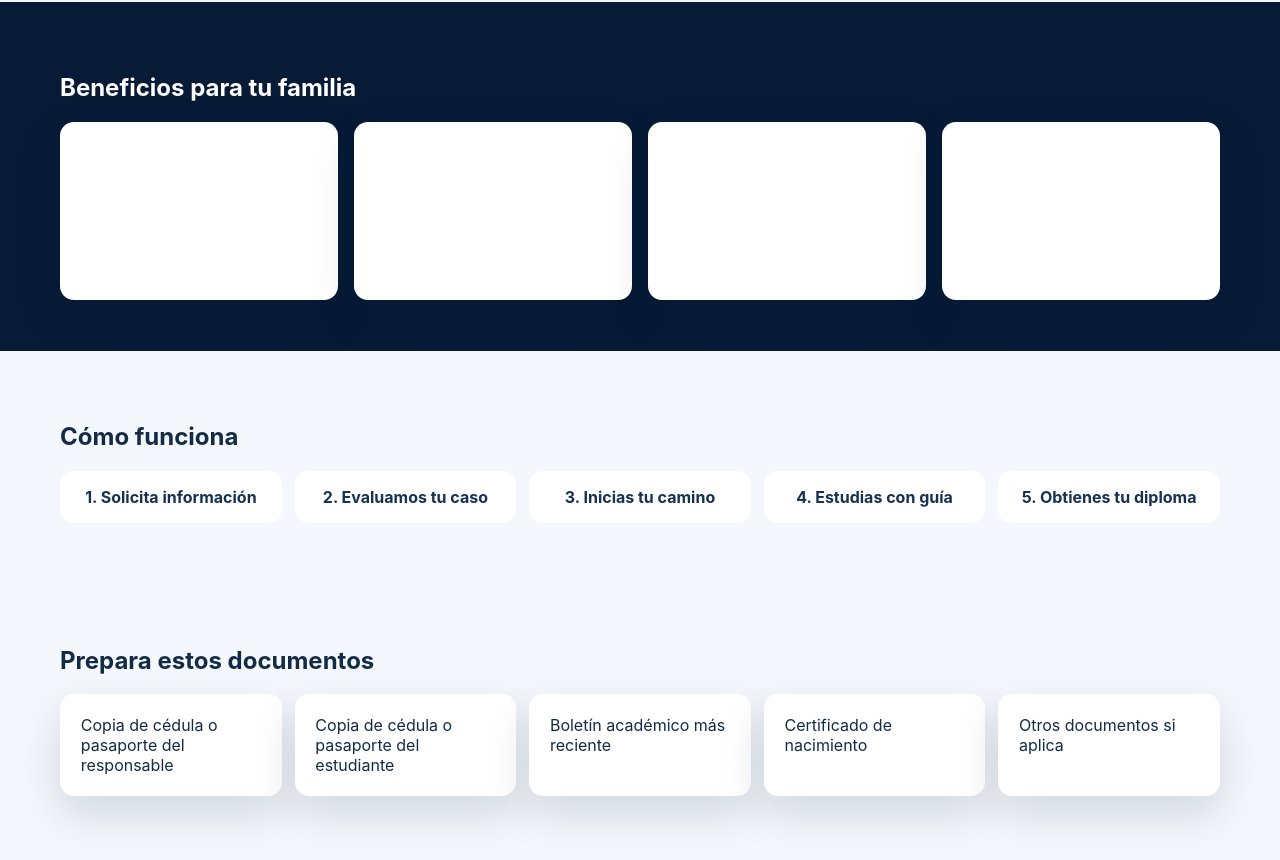
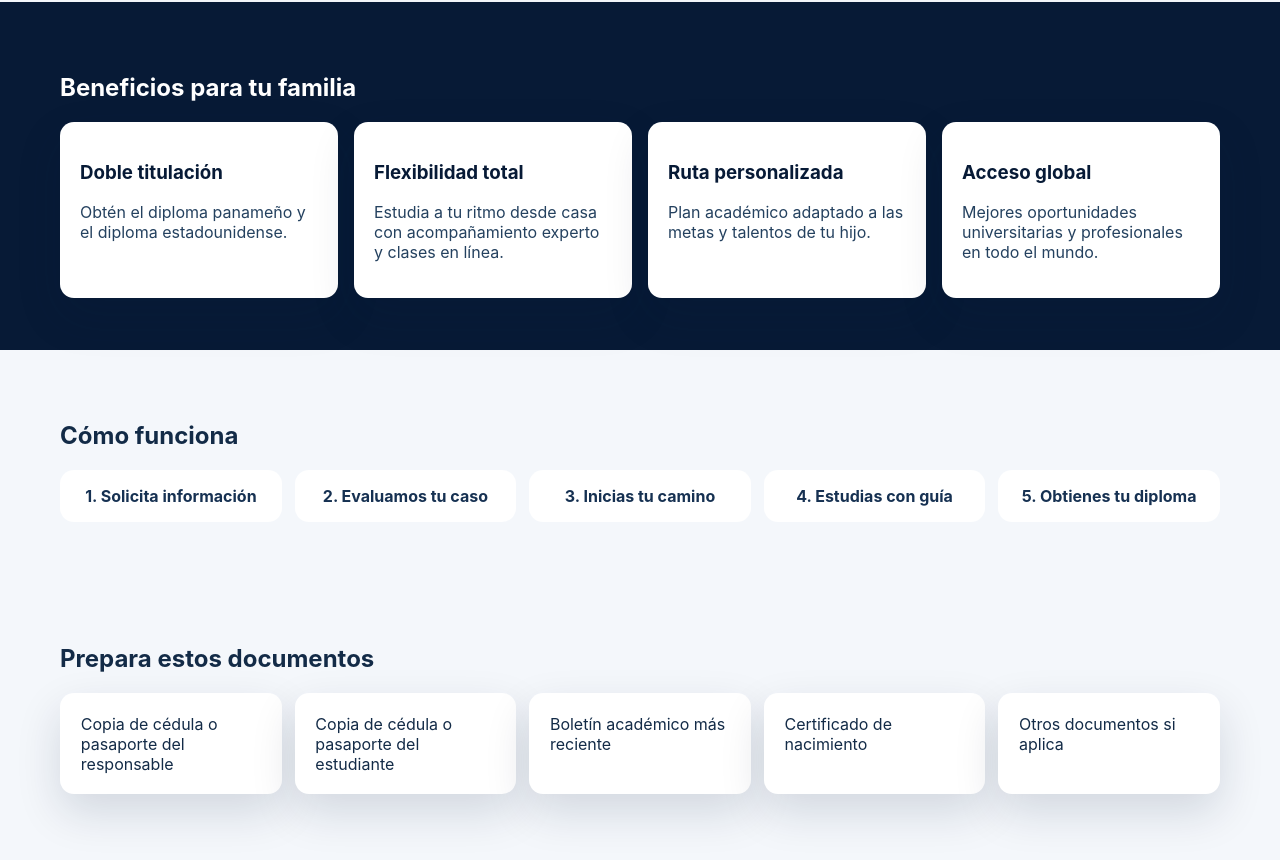
Before and after one commit to marieladanais31-art/chanak-dual-panama, a website: page index.html in a window 1280 px wide. Shown: the part 1880-2740 px from the top of the page. Drawn offline with Linux system fonts and the light colour scheme.

Commit message:
Fix benefit cards text visibility

```diff
--- a/style-shared.css
+++ b/style-shared.css
@@ -6,7 +6,7 @@ h1{color:#fff;font-size:clamp(1.9rem,4.1vw,3rem);margin:.7rem 0}.hero-sub{color:
 .btns{display:flex;gap:.8rem;flex-wrap:wrap;margin-top:1rem}.btn{text-decoration:none;padding:.8rem 1.15rem;border-radius:12px;font-weight:700;display:inline-flex;align-items:center;justify-content:center}.btn-primary{background:var(--gold);color:#1d2430}.btn-secondary{border:1px solid #dbe8f8;color:#fff}.btn-secondary.dark{color:#163152;border-color:#163152}.btn-sm{padding:.6rem .95rem;font-size:.9rem;margin-top:.45rem}.subtext{color:#d8e6f5;font-size:.85rem;margin-top:.5rem}
 .hero-visual{border-radius:20px;overflow:hidden;box-shadow:var(--shadow);min-height:360px}.hero-visual img{width:100%;height:100%;object-fit:cover;display:block}
 .section{padding:3.2rem 0}.form-card,.trust,.card{background:#fff;border-radius:18px;box-shadow:var(--shadow);padding:1.3rem}.trust{display:grid;grid-template-columns:repeat(3,minmax(0,1fr));gap:1rem;align-items:center}.trust-item{display:flex;gap:.7rem;align-items:center}.trust-item img{height:42px;width:auto}
-.navy{background:var(--navy)}.navy h2,.navy p,.navy h3{color:#fff}.grid4{display:grid;grid-template-columns:repeat(4,minmax(0,1fr));gap:1rem}.grid5{display:grid;grid-template-columns:repeat(5,minmax(0,1fr));gap:.8rem}.step,.card{border-radius:14px}.step{background:#fff;padding:1rem;text-align:center;font-weight:700;color:#163152}.docs{display:grid;grid-template-columns:repeat(5,minmax(0,1fr));gap:.8rem}
+.navy{background:var(--navy)}.navy h2{color:#fff}.navy p,.navy h3{color:#fff}.navy .card{background:#fff;color:#132b47}.navy .card h3{color:#071a36}.navy .card p{color:#24415f}.grid4{display:grid;grid-template-columns:repeat(4,minmax(0,1fr));gap:1rem}.grid4 .card{padding:1.25rem;min-height:150px}.grid5{display:grid;grid-template-columns:repeat(5,minmax(0,1fr));gap:.8rem}.step,.card{border-radius:14px}.step{background:#fff;padding:1rem;text-align:center;font-weight:700;color:#163152}.docs{display:grid;grid-template-columns:repeat(5,minmax(0,1fr));gap:.8rem}
 .dossier-card{text-align:center;border:1px solid #d7e1ee}.dossier-card h2{color:var(--navy);margin-top:.2rem}.dossier-card p{max-width:72ch;margin:0 auto}.dossier-actions{justify-content:center}.cta-card{text-align:center}footer{background:#081528;color:#dbe8f8;padding:2rem 0;margin-top:2.4rem}
 @media(max-width:980px){.hero-grid,.grid4,.grid5,.docs,.trust{grid-template-columns:1fr 1fr}.benefits-inline{grid-template-columns:1fr}}
 @media(max-width:680px){nav{display:none}.hero-grid,.grid4,.grid5,.docs,.trust{grid-template-columns:1fr}}
```
